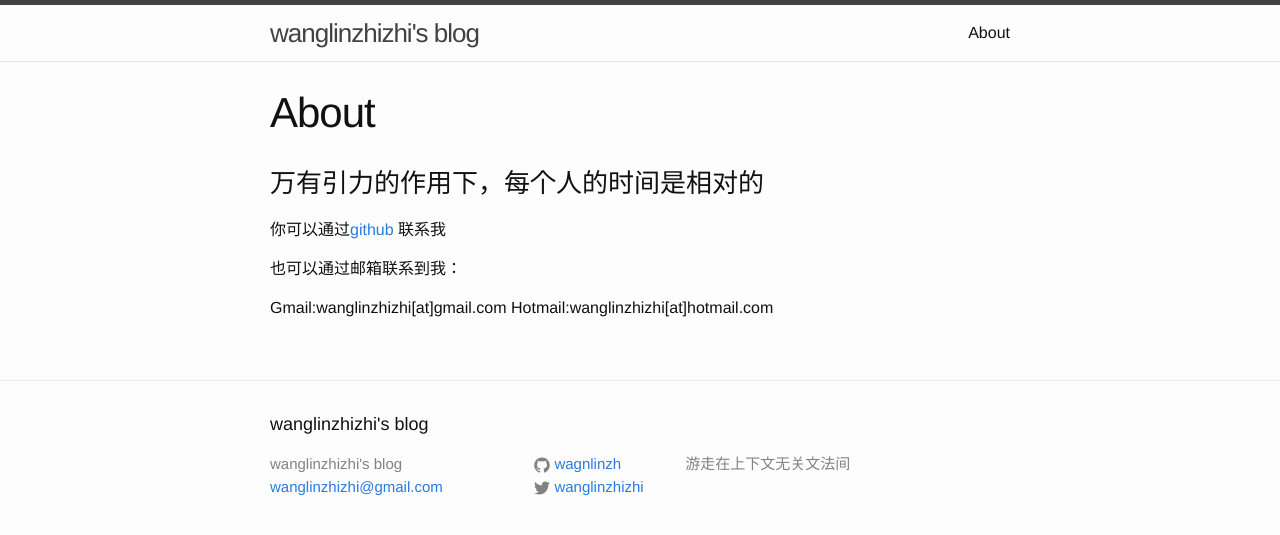
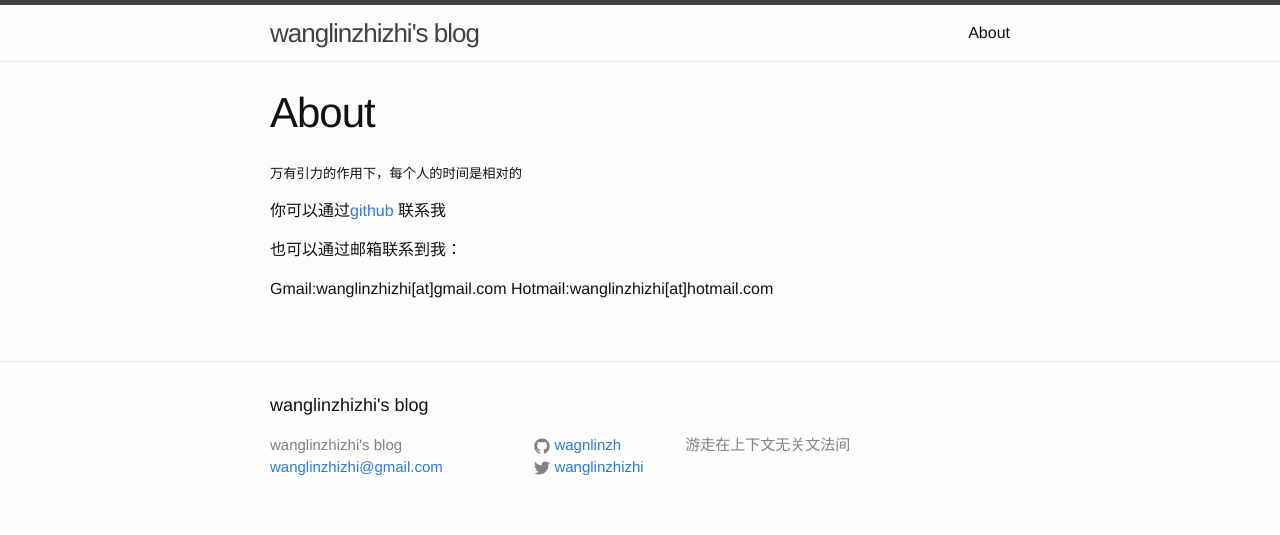
Before and after one commit to vk-lee/wagnlinzh.github.io, a Jekyll site: the page built from about.md, in a window 1280 px wide. Shown: the top 535 px of the page. Built offline with Jekyll 4.4.1, drawn with Linux system fonts in a browser that asks for light colours.

```diff
--- a/about.md
+++ b/about.md
@@ -5,7 +5,7 @@ permalink: /about/
 ---
 
 
-###万有引力的作用下，每个人的时间是相对的
+#####万有引力的作用下，每个人的时间是相对的
 
 
 你可以通过[github](https://github.com/wagnlinzh) 联系我
```
